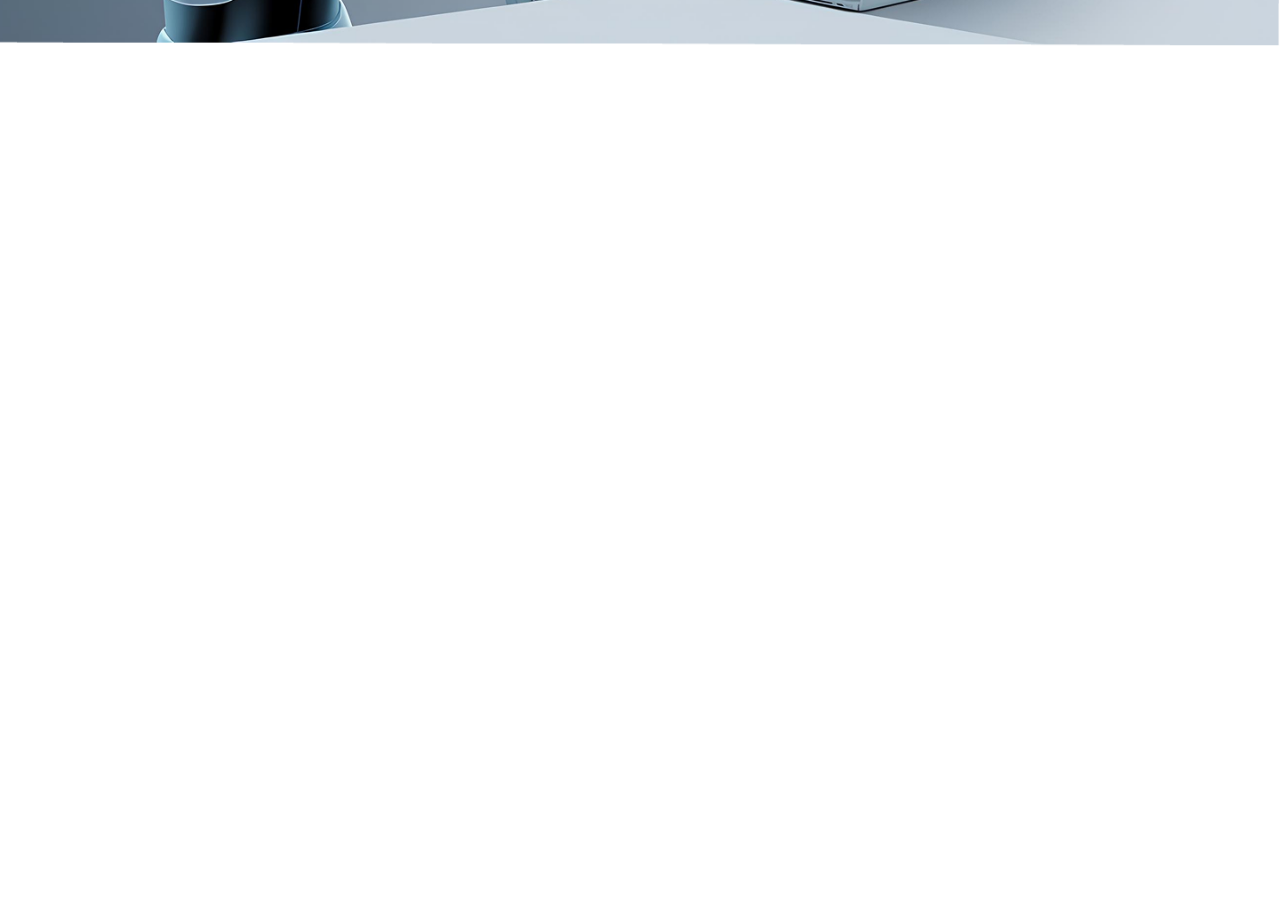
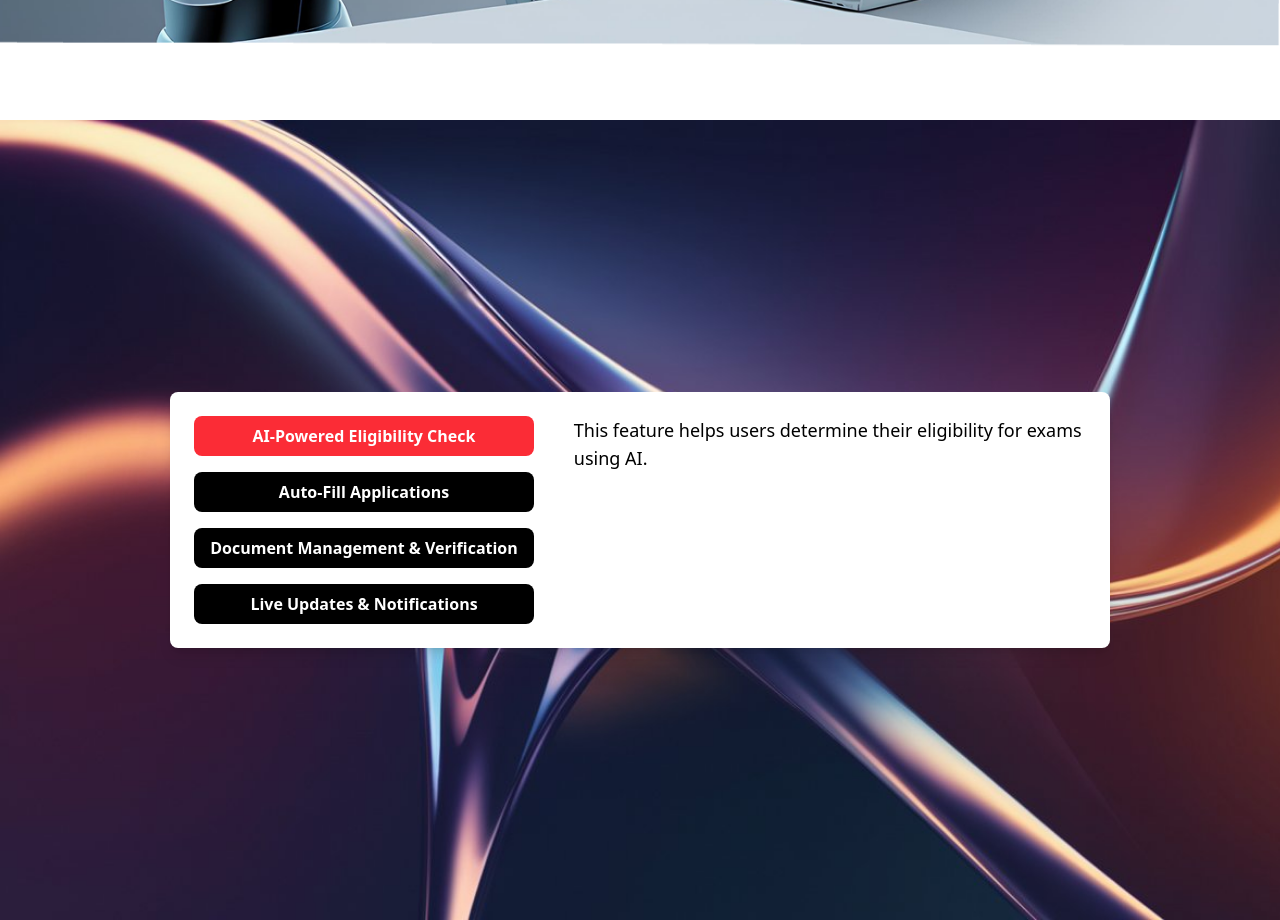
Before and after one commit to AbhayGhorela/form-sathi, a React (Vite) app: page / in a window 1280 px wide. Shown: the part 1480-2400 px from the top of the page. Before the commit the page ends 1600 px from the top, so only its background shows below. Built offline with nearby package versions, Linux system fonts and the light colour scheme.

Commit message:
add features section

```diff
--- a/src/pages/Home.jsx
+++ b/src/pages/Home.jsx
@@ -1,6 +1,17 @@
+import { useState } from "react";
 import "../App.css";
 import aiImage from "../assets/ai-image.png"
+
+const featuresData = {
+  "AI-Powered Eligibility Check": "This feature helps users determine their eligibility for exams using AI.",
+  "Auto-Fill Applications": "AI automatically fills out exam applications, saving time and reducing errors.",
+  "Document Management & Verification": "Users can upload, store, and verify their documents securely.",
+  "Live Updates & Notifications": "Users receive alerts about new exams, deadlines, and status updates."
+};
+
 function Home() {
+  const [selectedFeature,setSelectedFeature] = useState(Object.keys(featuresData)[0]);
+
   return (
     <div>
       <main>
@@ -23,9 +34,26 @@ function Home() {
           <button className="bg-black text-white px-6 md:px-12 lg:px-16 xl:px-24 py-2 md:py-4 lg:py-6 xl:py-7 rounded-full font-semibold text-sm md:text-base lg:text-lg xl:text-xl">Get Started</button>
         </div>
       </main>
-      <div className="aiImgContainer w-full min-h-screen ">
+      <section className="aiImgContainer w-full min-h-screen ">
         <img src={aiImage} alt="ai image" />
-      </div>
+      </section>
+      <section className="features w-full min-h-screen flex justify-center items-center bg-gray-200 bg-cover bg-no-repeat bg-[url(./assets/features.jpg)]">
+        <div className="flex gap-10 p-6 bg-white rounded-lg shadow-lg">
+          {/* left-side buttons */}
+          <div className="flex flex-col gap-4">
+            {Object.keys(featuresData).map((feature)=>(
+              <button key={feature} onClick={()=>setSelectedFeature(feature)} className={`px-4 py-2 rounded-lg font-semibold ${selectedFeature === feature?"bg-red-500 text-white":"bg-black text-white"}`}>
+                {feature}
+              </button>
+            ))}
+          </div>
+          {/* right side content */}
+          <div className="max-w-lg">
+            <p className="text-lg font-medium">{featuresData[selectedFeature]}</p>
+          </div>
+        </div>
+      </section>
+
     </div>
   );
 }
```
Also changed, not shown: src/assets/features.jpg (added).
